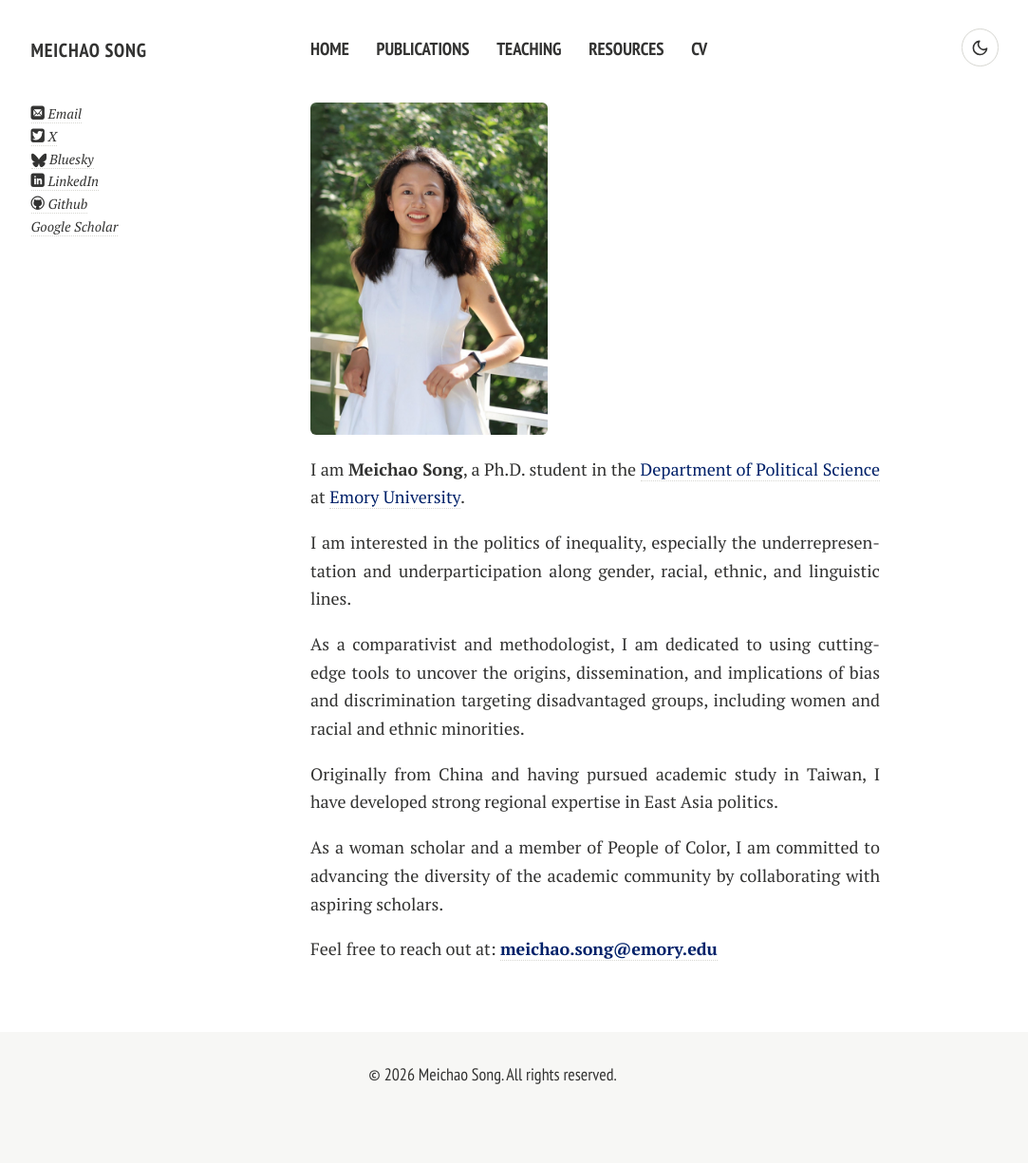
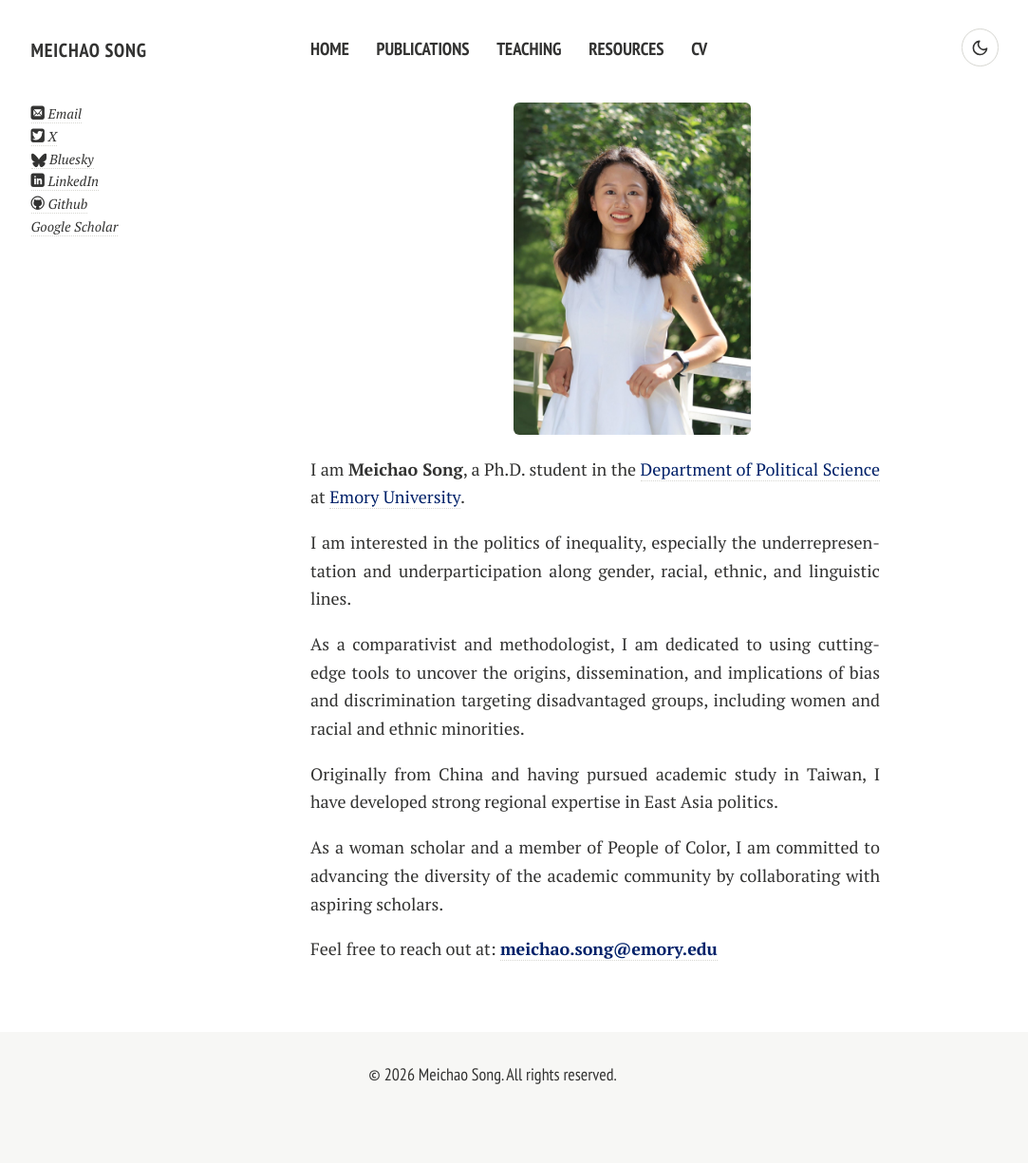
Before and after one commit to MeichaoPoliSci/MeichaoCV202606, a Jekyll site: the page built from index.md, in a window 1280 px wide. Shown: the whole page at 95% size, without its empty margins (121-1204 px from the left). Built offline with Jekyll 4.4.1, drawn with Linux system fonts in a browser that asks for light colours; nearby versions of some CDN libraries; comment, search, counter and statistics services are not loaded; a style sheet for code colours, icons or effects is not loaded.

Commit message:
Center profile photo in narrow desktop layout

```diff
--- a/assets/css/theme-toggle.css
+++ b/assets/css/theme-toggle.css
@@ -347,7 +347,8 @@ html[data-theme="dark"] .footer-wrap {
   display: block;
   width: 250px;
   height: 350px;
-  margin: 0;
+  margin-left: auto;
+  margin-right: auto;
   border-radius: 6px;
   object-fit: cover;
 }
@@ -389,6 +390,10 @@ html[data-theme="dark"] .footer-wrap {
     margin-top: 0;
   }
 
+  .profile-photo {
+    margin-left: 0;
+    margin-right: 0;
+  }
 }
 
 @media only screen and (max-width: 37.5em) {
```
